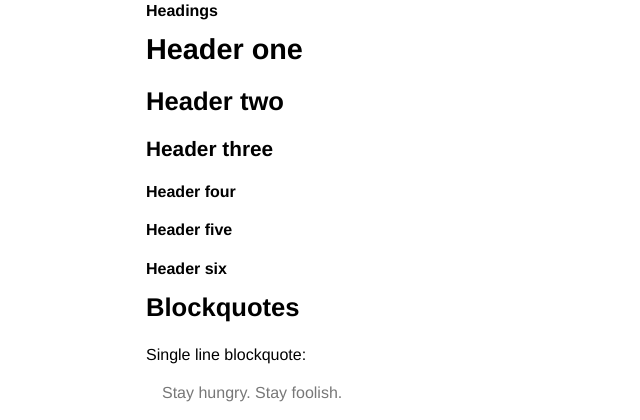
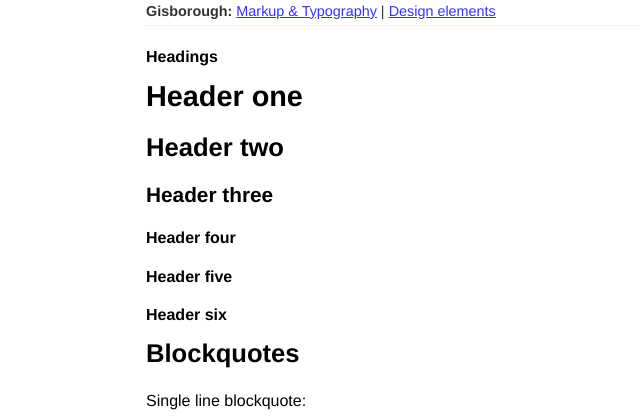
Before and after one commit to Doteveryone/gisborough, a PHP site: page /markup.php in a window 1280 px wide. Shown: the top 420 px of the page, without its empty margins (94-734 px from the left). Run offline with PHP 8.4, Linux system fonts and the light colour scheme; style sheets or scripts are compiled from the project's sources.

Commit message:
Simple menu for elements.

```diff
--- a/header.php
+++ b/header.php
@@ -7,3 +7,4 @@
   <link rel="stylesheet" type="text/css" href="css/gisborough.css">
 </head>
 <body>
+  <?php include('menu.php') ?>
--- /dev/null
+++ b/menu.php
@@ -0,0 +1,15 @@
+<style>
+  #gisborough-menu {
+    opacity: 0.8;
+    margin: 0 auto 20px;
+    width: 800px;
+    font-size: 90%;
+    padding-bottom: 3px;
+    border-bottom: 1px solid #eee;
+  }
+</style>
+<div id="gisborough-menu">
+  <b>Gisborough:</b>
+  <a href="markup.php">Markup &amp; Typography</a> |
+  <a href="elements.php">Design elements</a>
+</div>
```
